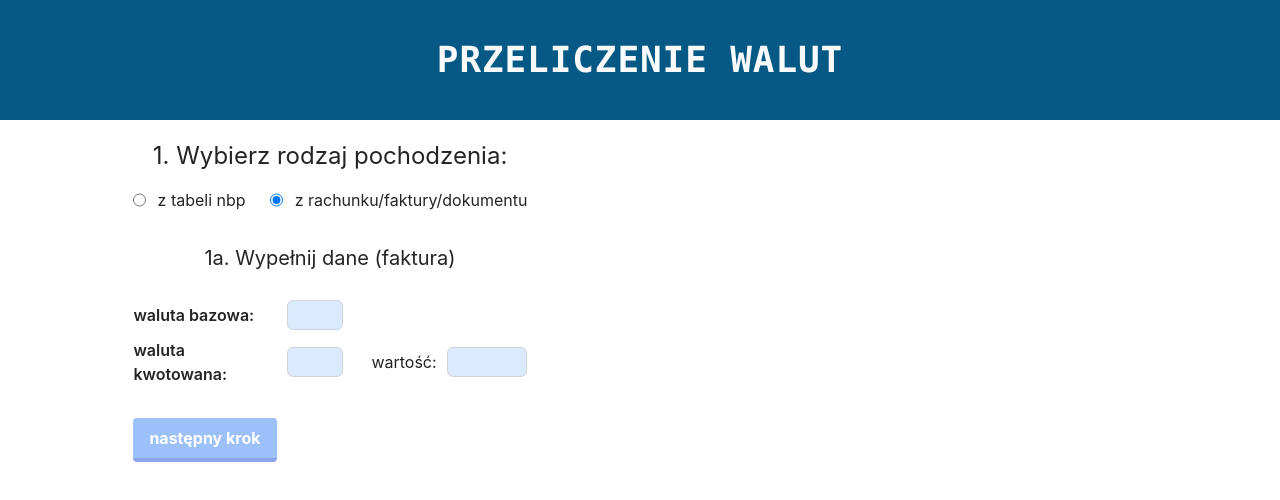
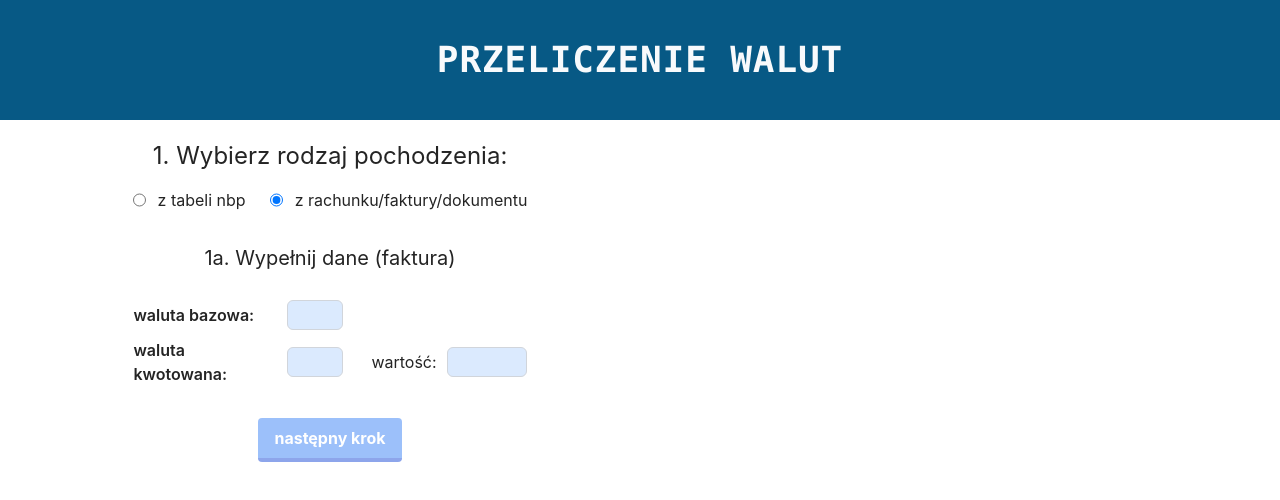
Before and after one commit to MacJ13/currency-conversion, a React (Vite) app: page / in a window 1280 px wide. Shown: the top 500 px of the page. Built offline with nearby package versions, Linux system fonts and the light colour scheme.

Commit message:
Update button position in CurrencyEntryInvoice component

```diff
--- a/src/features/currency/CurrencyEntryInvoice.tsx
+++ b/src/features/currency/CurrencyEntryInvoice.tsx
@@ -22,7 +22,7 @@ const CurrencyEntryInvoice = () => {
       <Heading type="h3" className="text-xl text-center mb-2">
         1a. Wypełnij dane (faktura)
       </Heading>
-      <Flex>
+      <Flex className="flex flex-col">
         <Flex className="flex gap-2.5 mb-2 items-center">
           <Label className="font-semibold w-36" htmlFor="baseCurrency">
             waluta bazowa:
@@ -80,7 +80,7 @@ const CurrencyEntryInvoice = () => {
             />
           </Flex>
         </Flex>
-
+        <Flex className="flex justify-center ">
           <Button
             onClick={() => {
               dispatch(
@@ -103,6 +103,7 @@ const CurrencyEntryInvoice = () => {
           </Button>
         </Flex>
       </Flex>
+    </Flex>
   );
 };
 
```
Lines whose indentation alone changed are shown as unchanged.
